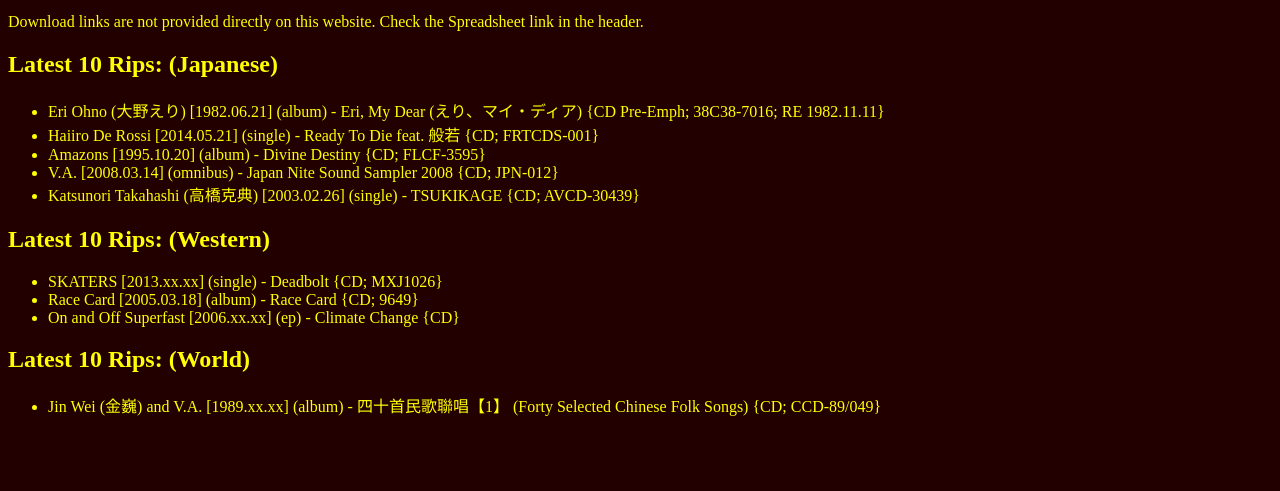
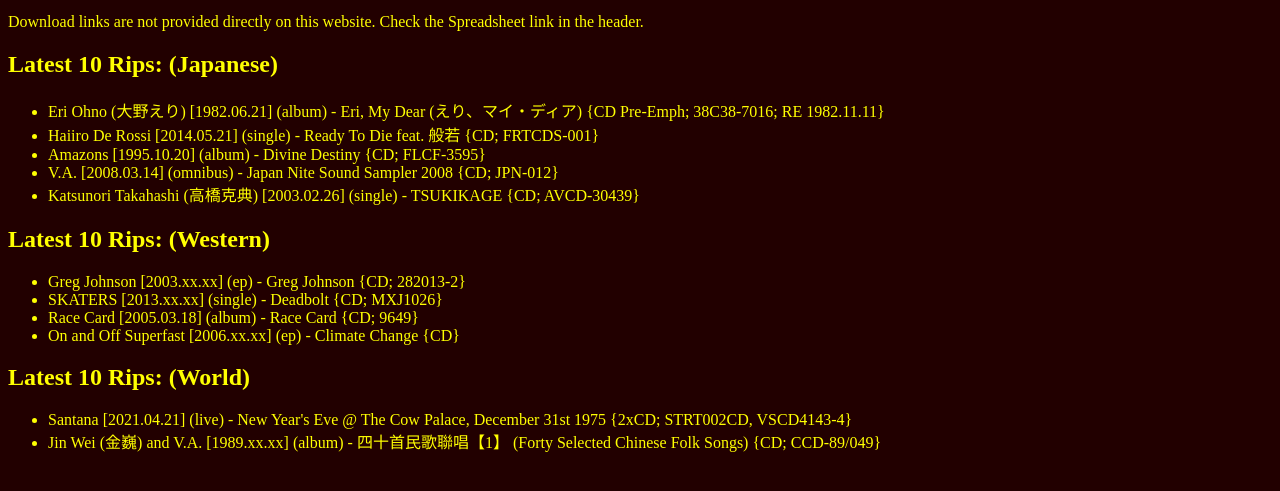
Before and after one commit to xhydrochaeris/rips, a plain HTML site: page index.html in a window 1280 px wide. Shown: the part 167-658 px from the top of the page. Drawn offline with Linux system fonts and the light colour scheme; a web font is replaced by a local one.

Commit message:
Added 2 new rips

```diff
--- a/index.html
+++ b/index.html
@@ -24,6 +24,7 @@
 
 <h2>Latest 10 Rips: (Western)</h2>
 <ul>
+<li>Greg Johnson [2003.xx.xx] (ep) - Greg Johnson {CD; 282013-2}</li>
 <li>SKATERS [2013.xx.xx] (single) - Deadbolt {CD; MXJ1026}</li>
 <li>Race Card [2005.03.18] (album) - Race Card {CD; 9649}</li>
 <li>On and Off Superfast [2006.xx.xx] (ep) - Climate Change {CD}</li>
@@ -31,6 +32,7 @@
 
 <h2>Latest 10 Rips: (World)</h2>
 <ul>
+<li>Santana [2021.04.21] (live) - New Year's Eve @ The Cow Palace, December 31st 1975 {2xCD; STRT002CD, VSCD4143-4}</li>
 <li>Jin Wei (金巍) and V.A. [1989.xx.xx] (album) - 四十首民歌聯唱【1】 (Forty Selected Chinese Folk Songs) {CD; CCD-89/049}</li>
 </ul>
 
```
